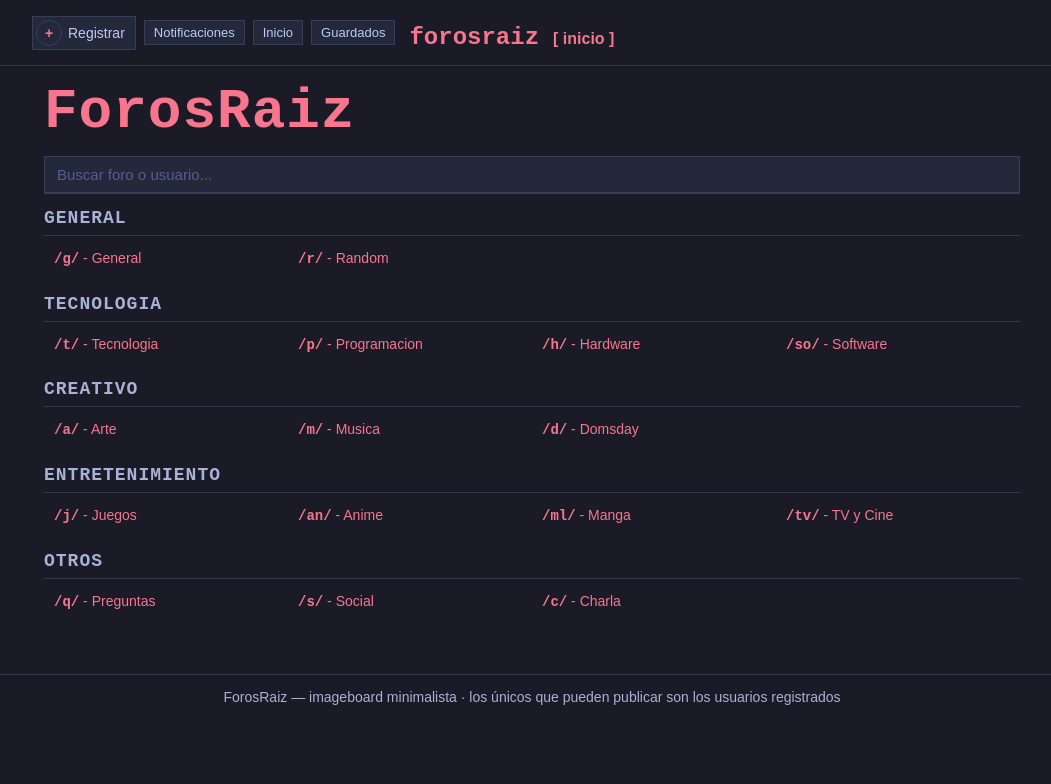
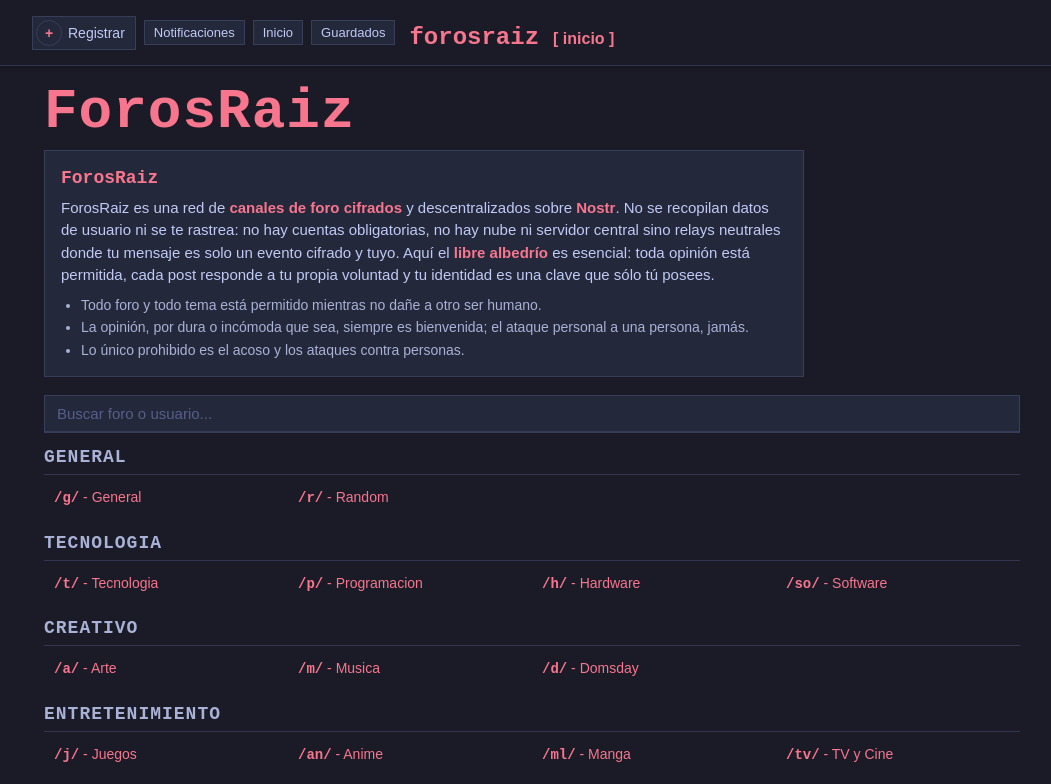
Before and after one commit to eynorxix/tox-forum, a website with bundled scripts: page index.html in a window 1280 px wide. Shown: the top 784 px of the page, without its empty margins (108-1159 px from the left). Built offline with nearby package versions, Linux system fonts and the light colour scheme.

Commit message:
home: contenedor de presentacion bajo el logo que describe ForosRaiz (canales cifrados, sin recopilacion de datos, libre albedrio; prohibido el acoso) antes de las categorias

```diff
--- a/js/ui/home.js
+++ b/js/ui/home.js
@@ -16,6 +16,35 @@ export function renderHome() {
   logo.className = "chan-logo";
   logo.textContent = "ForosRaiz";
   wrap.appendChild(logo);
+
+  /* presentacion: que es ForosRaiz y sus reglas */
+  var about = document.createElement("div");
+  about.className = "chan-about";
+  var aboutT = document.createElement("div");
+  aboutT.className = "chan-about-title";
+  aboutT.textContent = "ForosRaiz";
+  about.appendChild(aboutT);
+  var aboutP = document.createElement("p");
+  aboutP.className = "chan-about-text";
+  aboutP.innerHTML =
+    "ForosRaiz es una red de <b>canales de foro cifrados</b> y descentralizados sobre <b>Nostr</b>. " +
+    "No se recopilan datos de usuario ni se te rastrea: no hay cuentas obligatorias, no hay nube ni servidor central " +
+    "sino relays neutrales donde tu mensaje es solo un evento cifrado y tuyo. Aqu&iacute; el <b>libre albedr&iacute;o</b> es esencial: " +
+    "toda opini&oacute;n est&aacute; permitida, cada post responde a tu propia voluntad y tu identidad es una clave que s&oacute;lo t&uacute; posees.";
+  about.appendChild(aboutP);
+  var aboutList = document.createElement("ul");
+  aboutList.className = "chan-about-list";
+  [
+    "Todo foro y todo tema est\u00e1 permitido mientras no da\u00f1e a otro ser humano.",
+    "La opini\u00f3n, por dura o inc\u00f3moda que sea, siempre es bienvenida; el ataque personal a una persona, jam\u00e1s.",
+    "Lo \u00fanico prohibido es el acoso y los ataques contra personas."
+  ].forEach(function (line) {
+    var li = document.createElement("li");
+    li.textContent = line;
+    aboutList.appendChild(li);
+  });
+  about.appendChild(aboutList);
+  wrap.appendChild(about);
 
   /* buscador tipo navegador: foros o usuarios */
   var searchWrap = document.createElement("div");
--- a/styles.css
+++ b/styles.css
@@ -184,6 +184,35 @@ a:visited { color: var(--link-visited); }
   margin-bottom: 6px;
   line-height: 1.1;
 }
+.chan-about {
+  border: 1px solid var(--border);
+  background: var(--bg-alt);
+  padding: 14px 16px;
+  margin: 6px 0 18px;
+  max-width: 760px;
+}
+.chan-about-title {
+  font-family: "Courier New", monospace;
+  font-size: 18px;
+  font-weight: bold;
+  color: var(--accent);
+  margin-bottom: 6px;
+}
+.chan-about-text {
+  font-size: 15px;
+  line-height: 1.5;
+  color: var(--text);
+  margin: 0 0 8px;
+}
+.chan-about-text b { color: var(--accent); }
+.chan-about-list {
+  list-style: disc;
+  margin: 0;
+  padding-left: 20px;
+  font-size: 14px;
+  color: var(--muted);
+}
+.chan-about-list li { margin: 2px 0; }
 .chan-cat { margin-bottom: 18px; }
 .chan-cat-title {
   font-family: "Courier New", monospace;
```
